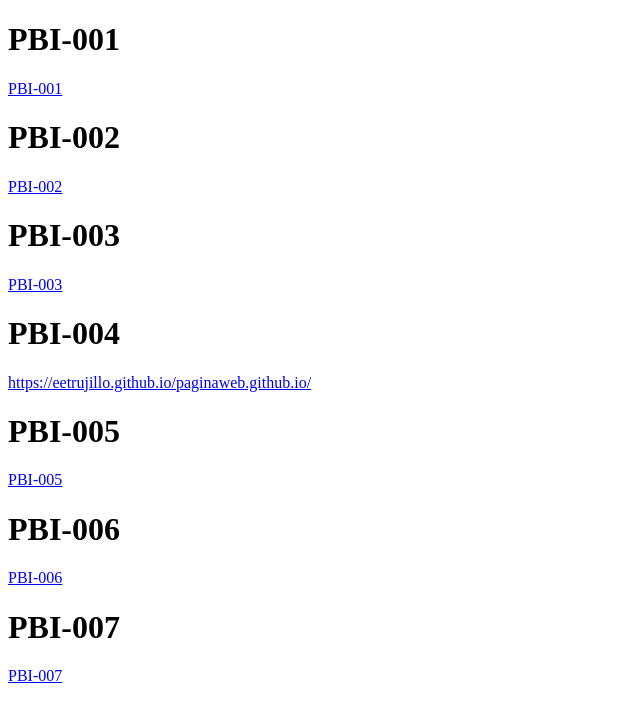
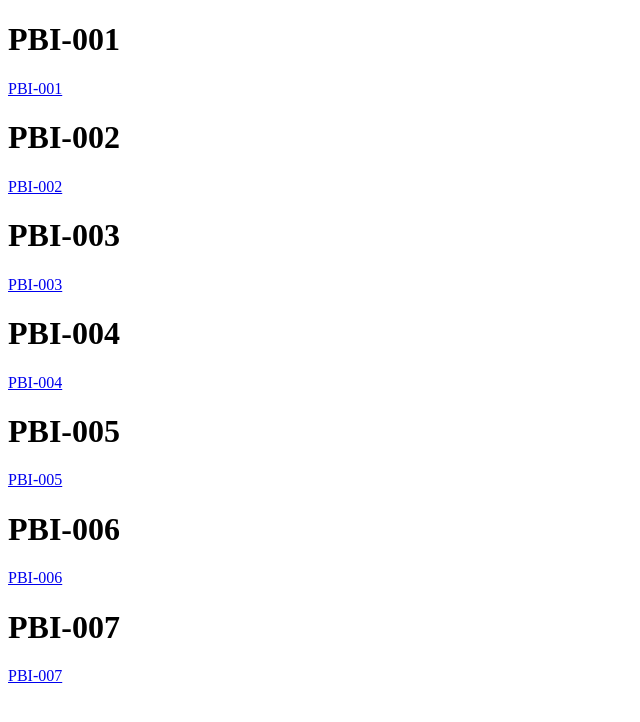
Before and after one commit to laura210610/autoconocimiento, a plain HTML site: page index.html in a window 1280 px wide. Shown: the whole page, without its empty margins (0-640 px from the left). Drawn offline with Linux system fonts and the light colour scheme.

Commit message:
change href PBI-004

```diff
--- a/index.html
+++ b/index.html
@@ -14,7 +14,7 @@
     <h1>PBI-003</h1>
     <a href="PBI-003.html">PBI-003</a>
     <h1>PBI-004</h1>
-    <a href="PBI-004.html">https://eetrujillo.github.io/paginaweb.github.io/</a>
+    <a href="PBI-004.html">PBI-004</a>
     <h1>PBI-005</h1>
     <a href="PBI-005.html">PBI-005</a>
     <h1>PBI-006</h1>
```
